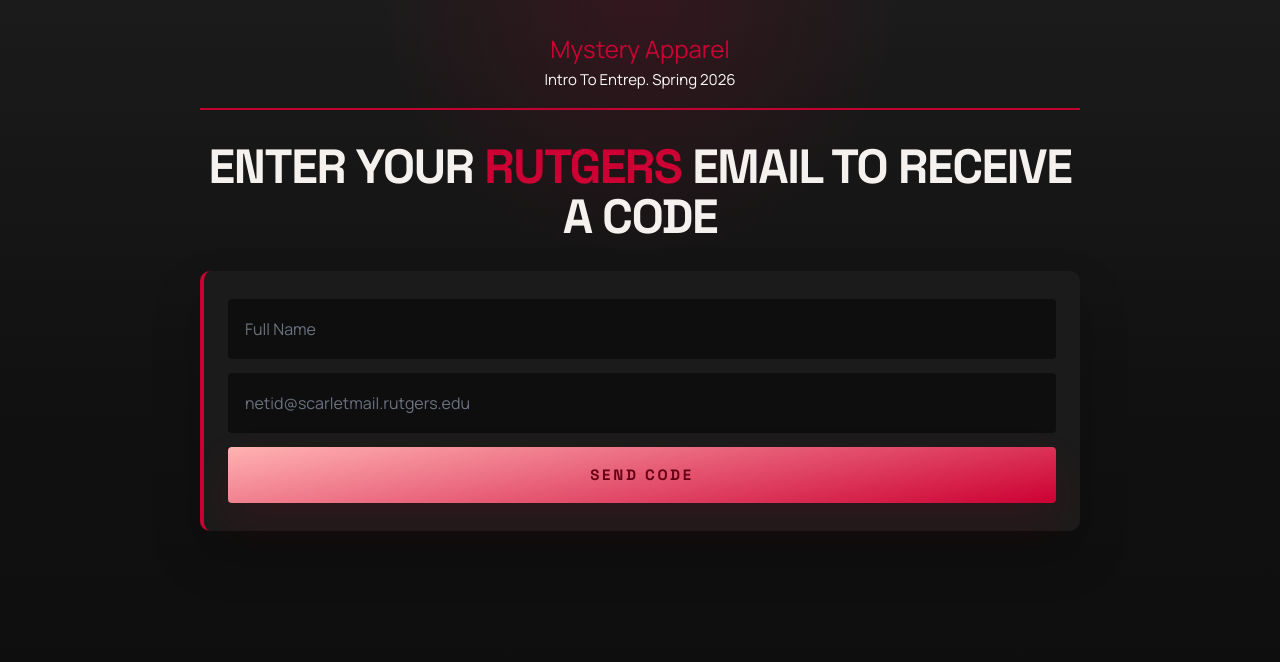
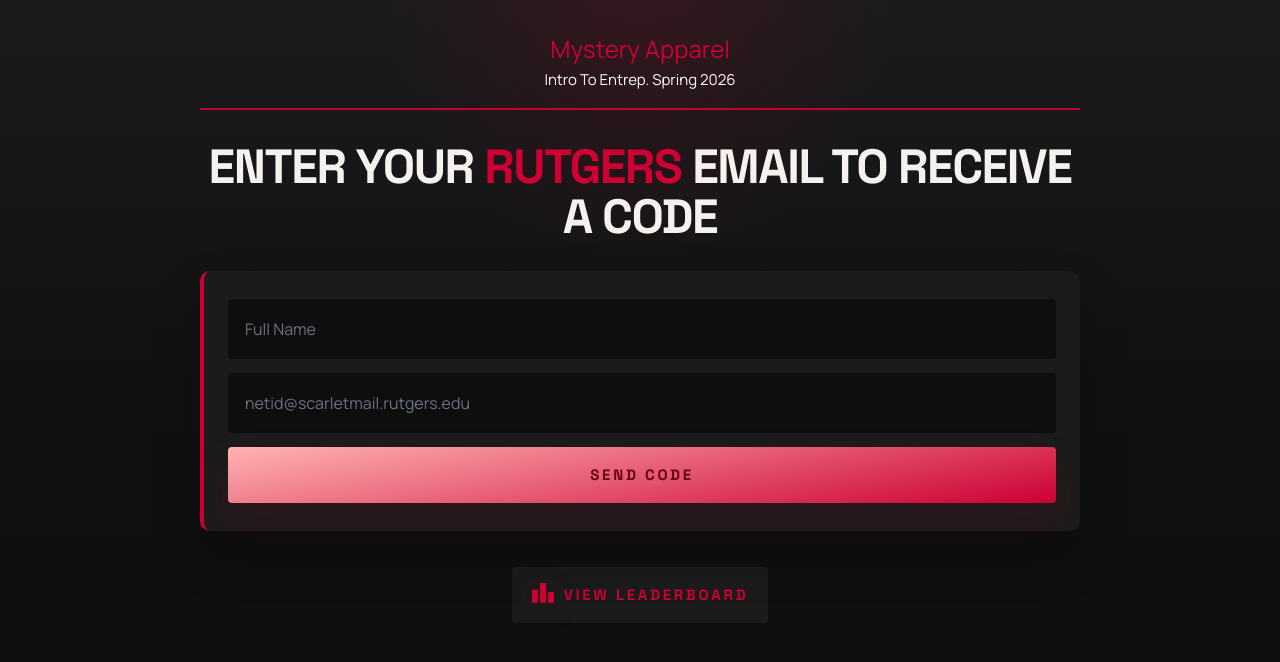
Before and after one commit to Kyrillos-I/collectible-shirts, a React (Vite) app in the folder client/: page / in a window 1280 px wide. Shown: the top 662 px of the page. Built offline with nearby package versions, Linux system fonts and the light colour scheme; no server answers.

Commit message:
Added leaderboard offline

```diff
--- a/client/src/components/AuthScreen.jsx
+++ b/client/src/components/AuthScreen.jsx
@@ -1,5 +1,5 @@
 import { useState } from "react";
-import { useNavigate } from "react-router-dom";
+import { Link, useNavigate } from "react-router-dom";
 
 import PhoneShell from "./PhoneShell.jsx";
 
@@ -42,7 +42,19 @@
   }
 
   return (
-    <PhoneShell>
+    <PhoneShell
+      footer={
+        <Link className="leaderboard-chip leaderboard-chip--inline" to="/leaderboard">
+          <img
+            alt=""
+            aria-hidden="true"
+            className="leaderboard-chip-image"
+            src="/images/leaderboard.png"
+          />
+          <span>View Leaderboard</span>
+        </Link>
+      }
+    >
       <section className="auth-hero">
         <h1 className="hero-title auth-title">
           Enter Your <span className="hero-accent">Rutgers</span> Email To
--- a/client/src/components/VerificationScreen.jsx
+++ b/client/src/components/VerificationScreen.jsx
@@ -1,5 +1,5 @@
 import { useEffect, useRef, useState } from "react";
-import { Navigate, useNavigate } from "react-router-dom";
+import { Link, Navigate, useNavigate } from "react-router-dom";
 
 import PhoneShell from "./PhoneShell.jsx";
 
@@ -63,7 +63,21 @@
   }
 
   return (
-    <PhoneShell backTo="/" backLabel="Edit">
+    <PhoneShell
+      backTo="/"
+      backLabel="Edit"
+      footer={
+        <Link className="leaderboard-chip leaderboard-chip--inline" to="/leaderboard">
+          <img
+            alt=""
+            aria-hidden="true"
+            className="leaderboard-chip-image"
+            src="/images/leaderboard.png"
+          />
+          <span>View Leaderboard</span>
+        </Link>
+      }
+    >
       <section className="auth-hero">
         <h1 className="hero-title">Enter The 6 Digit Code Sent To Your Email</h1>
         <p className="hero-support">{pendingAuth.email}</p>
```
Also changed, not shown: 1 other file (tests, documents, lock files or other folders).
